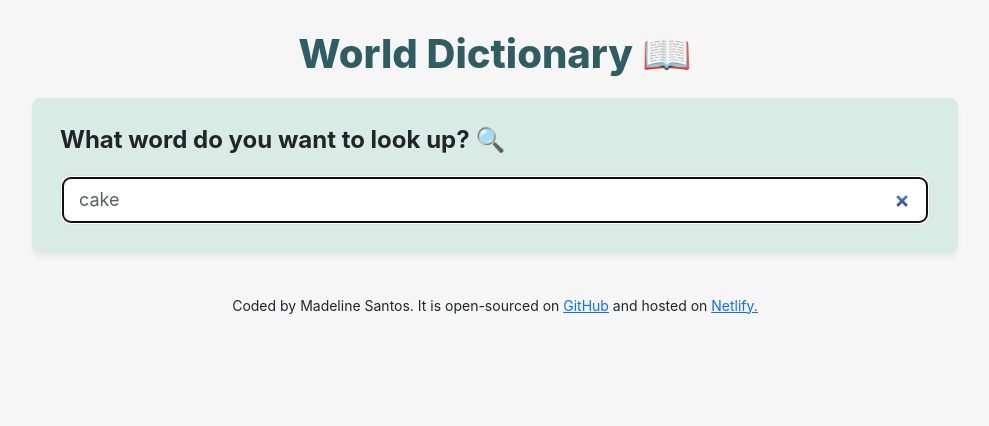
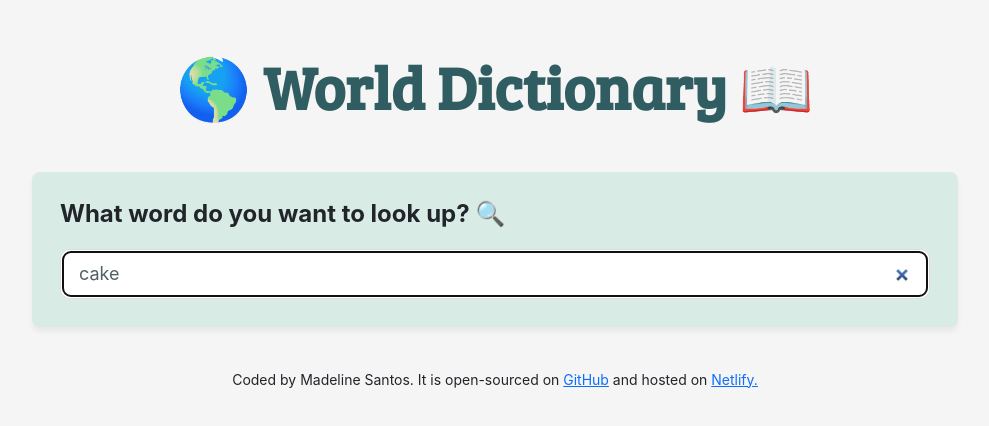
Before and after one commit to madtos12/dictionary-app, a React (Create React App) app: page / in a window 1280 px wide. Shown: the top 426 px of the page, without its empty margins (145-1134 px from the left). Built offline with nearby package versions, Linux system fonts and the light colour scheme; no server answers; a web font is replaced by a local one.

Commit message:
Updated h1

```diff
--- a/src/App.css
+++ b/src/App.css
@@ -1,5 +1,5 @@
 body {
-  background-color: #f6f6f6;
+  background-color: #f6f5f5;
   display: block;
 }
 
@@ -13,7 +13,11 @@ body {
 }
 
 .App h1 {
+  font-family: "Bree Serif", serif;
+  font-size: 60px;
   text-align: center;
   font-weight: 800;
   color: #2f5d62;
+  margin-top: 50px;
+  margin-bottom: 50px;
 }
--- a/src/App.js
+++ b/src/App.js
@@ -7,7 +7,7 @@ export default function App() {
     <div className="App">
       <div className="container">
         <header className="App-header"></header>
-        <h1>World Dictionary 📖</h1>
+        <h1>🌎 World Dictionary 📖</h1>
         <Dictionary defaultKeyword="cake" />
       </div>
       <Footer />
```
